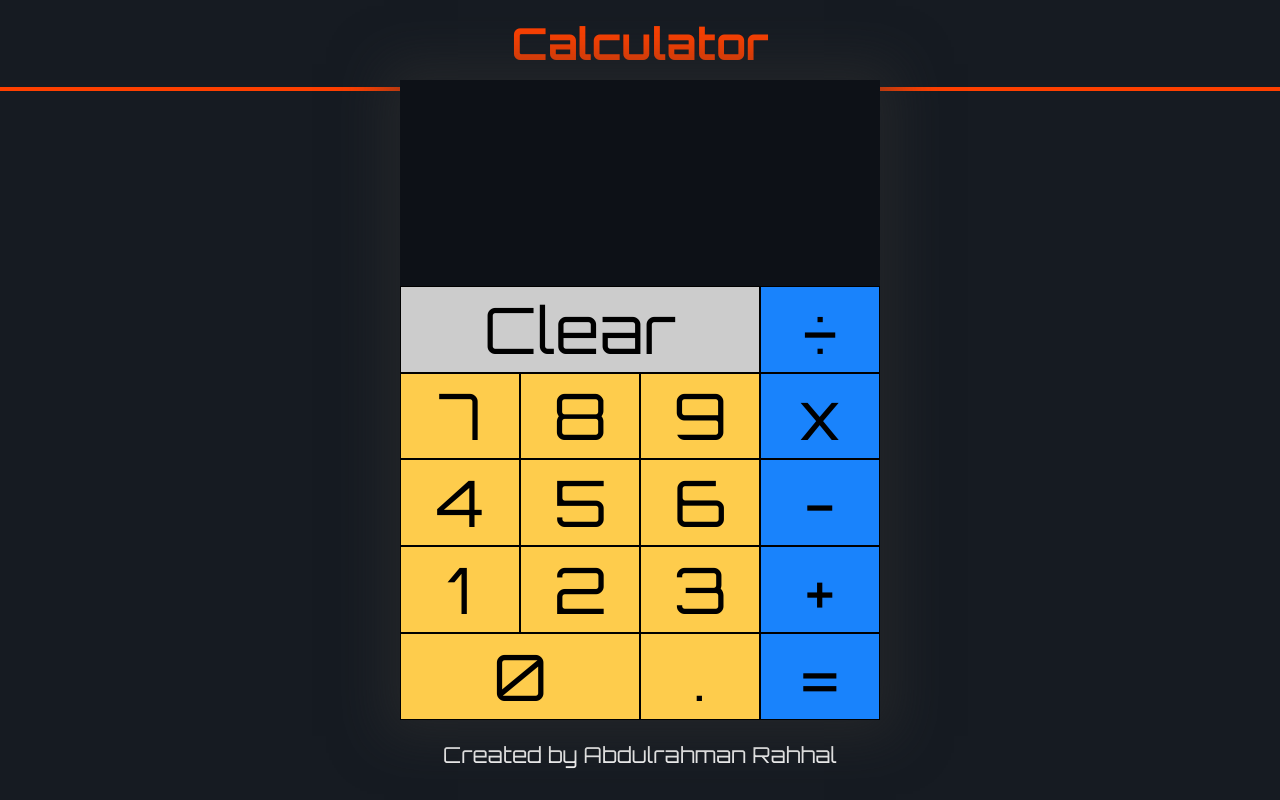
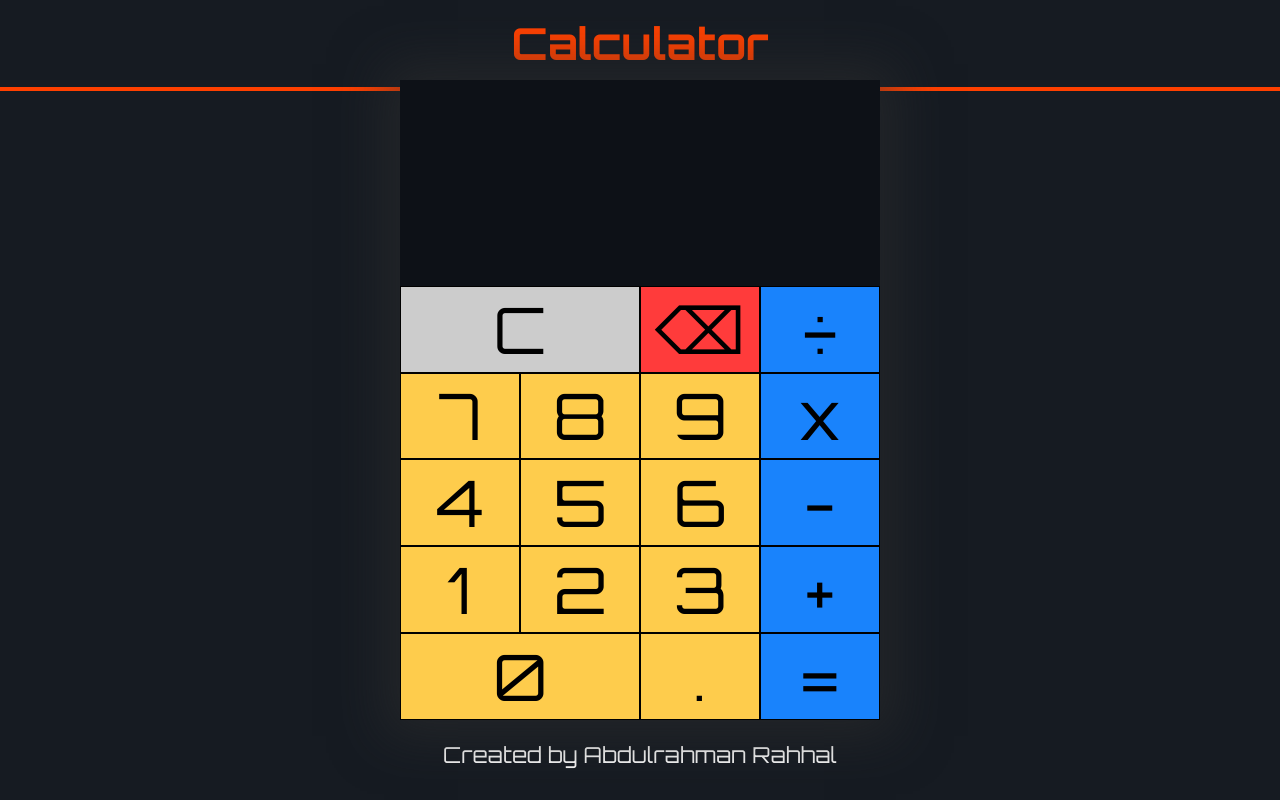
Before and after one commit to arrahhal/calculator, a plain HTML site: page index.html in a window 1280 px wide. Drawn offline with Linux system fonts and the light colour scheme.

Commit message:
Add Delete btn

```diff
--- a/index.html
+++ b/index.html
@@ -7,7 +7,6 @@
 
     <style>
         @import url('https://fonts.googleapis.com/css2?family=Orbitron:wght@400;700&display=swap');
-        @import url('https://fonts.googleapis.com/css2?family=Fira+Sans:wght@100;300;&display=swap');
     </style>
 
     <script src="./main.js" defer></script>
@@ -23,7 +22,8 @@
                 <div class="result-pane"></div>
             </div>
             <div class="buttons-grid">
-                <div value="clear" class="btn clr" value="clear">Clear</div>
+                <div value="clear" class="btn clr" value="clear">C</div>
+                <div class="btn delete">⌫</div>
                 <div value="/" class="btn opr">÷</div>
                 <div value="7" class="btn num">7</div>
                 <div value="8" class="btn num">8</div>
--- a/styles.css
+++ b/styles.css
@@ -55,7 +55,6 @@ body{
     flex-direction: column;
     font-size: 4rem;
     font-weight: 400;
-    font-family: 'Orbitron', sans-serif;
     padding: 1rem;
     padding-right: 2rem;
     color: var(--white);
@@ -68,7 +67,6 @@ body{
 }
 .input-pane{
     flex: 1;
-    font-family: 'Fira-Sans', sans-serif;
     font-size: 2rem;
     color: var(--light-gray);
 }
@@ -101,7 +99,10 @@ body{
 .clr{
     background-color: var(--light-gray);
     grid-column-start: 1;
-    grid-column-end: 4;
+    grid-column-end: 3;
+}
+.delete{
+    background-color: rgb(255, 59, 59);
 }
 .num[value="0"]{
     grid-column-start: 1;
```
